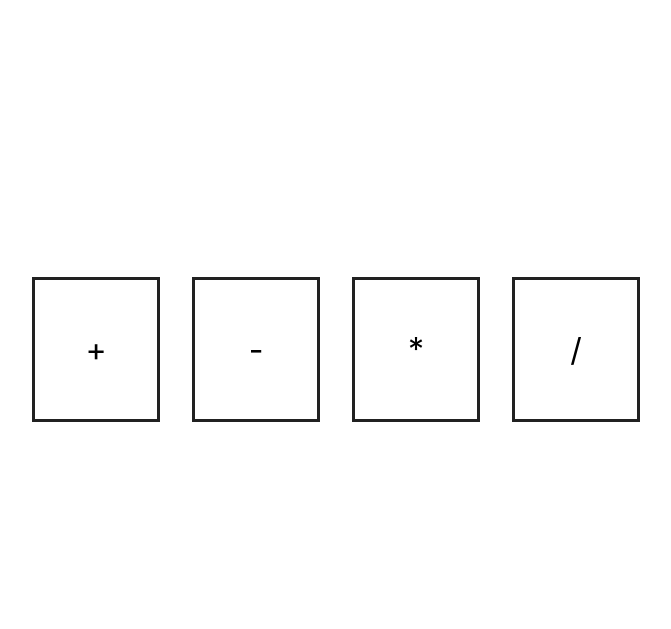
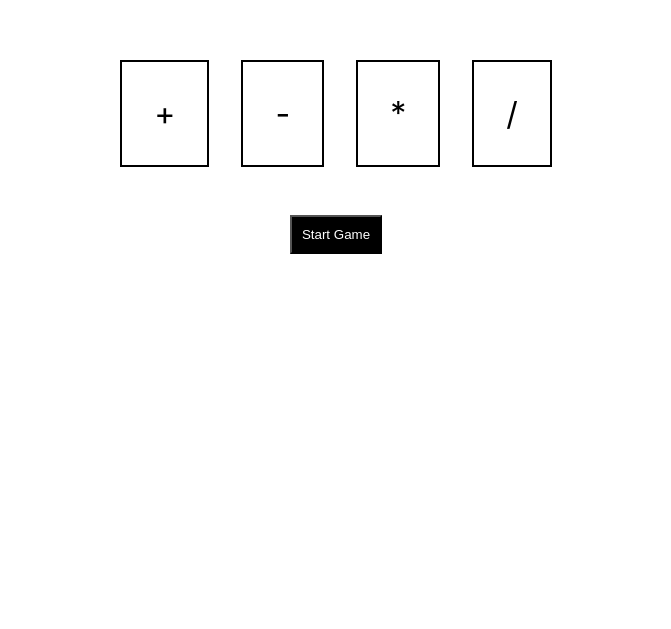
Before and after one commit to risha-99/ts-react-guess-answers, a React (Create React App) app: page / in a window 1280 px wide. Shown: the part 171-800 px from the top of the page, without its empty margins (304-975 px from the left). Built offline with nearby package versions, Linux system fonts and the light colour scheme.

Commit message:
css fixed for operator

```diff
--- a/src/guessAnswers/selectOperators.tsx
+++ b/src/guessAnswers/selectOperators.tsx
@@ -24,6 +24,8 @@ export const SelectOperators = () => {
             {!hasStartedPlaying &&
                 <div>
                     <div className='operator-container'>
+                        <div className='operator-list'>
+
                             <div className="operator " onClick={(e) => addOperator(e)}>+
                             </div>
                             <div className="operator" onClick={(e) => addOperator(e)}>-
@@ -33,7 +35,10 @@ export const SelectOperators = () => {
                             <div className="operator" onClick={(e) => addOperator(e)}>/
                             </div>
                         </div>
-                    <div ><button onClick={() => startGame()}>Start Game</button></div>
+
+                        <button className="start-game" onClick={() => startGame()}>Start Game</button>
+                    </div>
+
                 </div>
             }
             {hasStartedPlaying && <Game operators={operators} />}
--- a/src/styles/operators.css
+++ b/src/styles/operators.css
@@ -7,21 +7,25 @@
 .operator-container{
     display: flex;
     align-items: center;
-    margin: 200px 250px;
     justify-content: center;
-    flex-direction: row;
+    flex-direction: column;
     height: 80vh;
 }
+.operator-list{
+    display: flex;
+}
 .operator{
-    border: 0.2rem solid #212121;
-    cursor: pointer;
+    padding: 2rem;
+    border: 2px solid black;
+    margin: 1rem;
     font-size: 2rem;
-    margin: 0 1rem;
-    min-width: 8rem;
-    padding: 50px;
-    text-align: center;
 }
-
+.start-game{
+    margin-top: 2rem;
+    padding: 10px;
+    background-color: black;
+    color:white
+}
 .selected{
     background-color: aqua;
     position: absolute;
```
Lines whose indentation alone changed are shown as unchanged.
